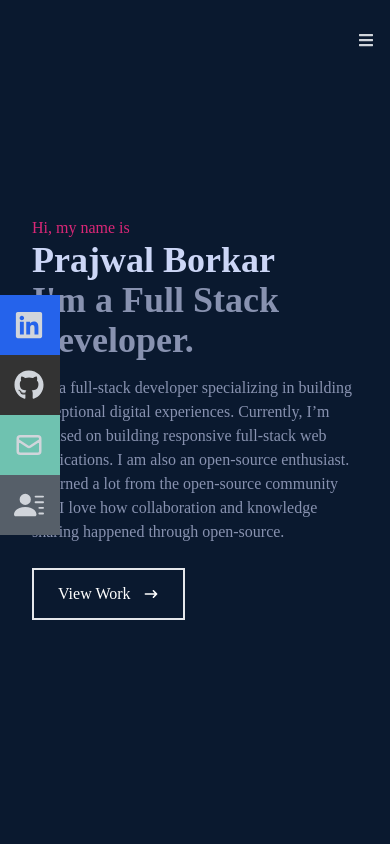
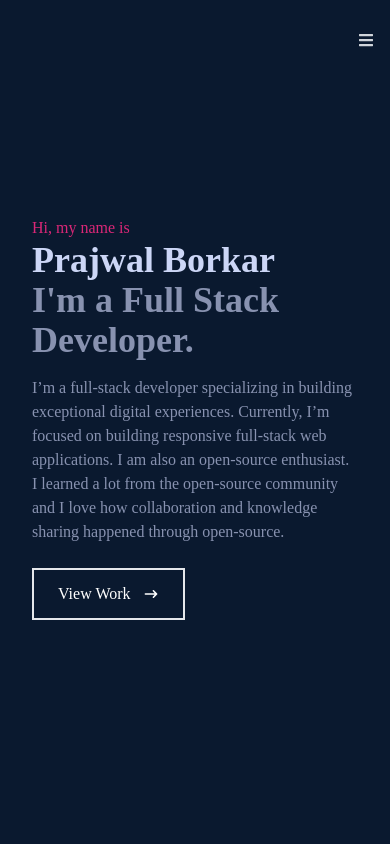
Before and after one commit to PrajwalBorkar/Portfolio-Website, a React (Create React App) app: page / in a window 390 px wide. Shown: the top 844 px of the page. Built offline with nearby package versions, Linux system fonts and the light colour scheme.

Commit message:
Update Navbar.jsx

```diff
--- a/src/components/Navbar.jsx
+++ b/src/components/Navbar.jsx
@@ -93,7 +93,7 @@ const Navbar = () => {
       </ul>
 
       {/* Social icons */}
-      <div className='flex fixed flex-col  sm:hidden md:block top-[35%] left-0'>
+      <div className='flex fixed flex-col  hidden md:block top-[35%] left-0'>
         <ul>
           <li className='w-[160px] h-[60px] flex justify-between items-center ml-[-100px] hover:ml-[-10px] duration-300 bg-blue-600'>
             <a
```
